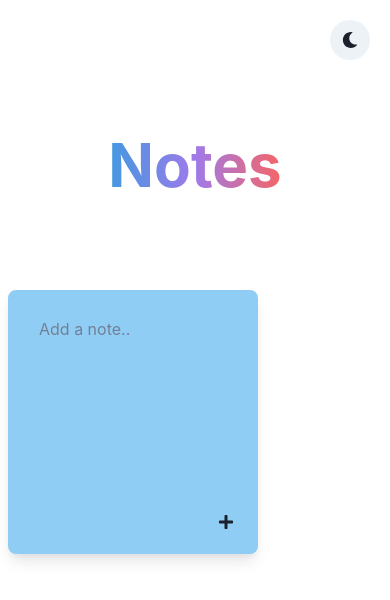
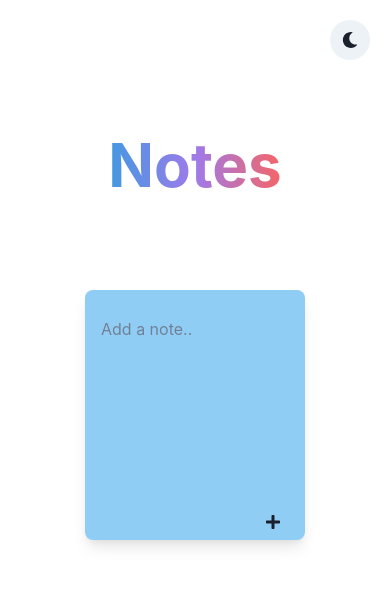
Before and after one commit to shoaibiqbal0/react-notes-app, a React (Create React App) app: page / in a window 390 px wide. Shown: the top 600 px of the page. Built offline with nearby package versions, Linux system fonts and the light colour scheme.

Commit message:
Fixed responsiveness

```diff
--- a/src/components/AddNote.jsx
+++ b/src/components/AddNote.jsx
@@ -56,7 +56,8 @@ const AddNote = (props) => {
   return (
     <Box
       bg={useColorModeValue("blue.200", "blue.900")}
-      minW="250px"
+      maxW="350px"
+      maxH="250px"
       borderWidth="1px"
       overflow="hidden"
       borderRadius="lg"
@@ -76,6 +77,17 @@ const AddNote = (props) => {
           placeholder="Add a note.."
           border="none"
           focusBorderColor="none"
+          maxLength="1000"
+          sx={{
+            "&::-webkit-scrollbar": {
+              width: "10px",
+              borderRadius: "0px",
+              backgroundColor: `rgba(0, 0, 0, 0.05)`,
+            },
+            "&::-webkit-scrollbar-thumb": {
+              backgroundColor: `rgba(0, 0, 0, 0.05)`,
+            },
+          }}
         />
       </VStack>
       {/* Note Footer */}
--- a/src/components/Note.jsx
+++ b/src/components/Note.jsx
@@ -18,7 +18,8 @@ const Note = (props) => {
   return (
     <Box
       bg={useColorModeValue("yellow.100", "gray.600")}
-      minW="250px"
+      maxW="350px"
+      maxH="250px"
       borderWidth="1px"
       overflow="hidden"
       borderRadius="lg"
--- a/src/components/NotesList.jsx
+++ b/src/components/NotesList.jsx
@@ -22,7 +22,7 @@ const NotesList = () => {
 
   return (
     <Flex justify="center">
-      <SimpleGrid columns={[2, 2, 3]} spacing="5" mx="2">
+      <SimpleGrid columns={[1, 3, 3]} spacing="5" mx="2">
         {notes.map((note, index) => {
           return (
             <Note
```
